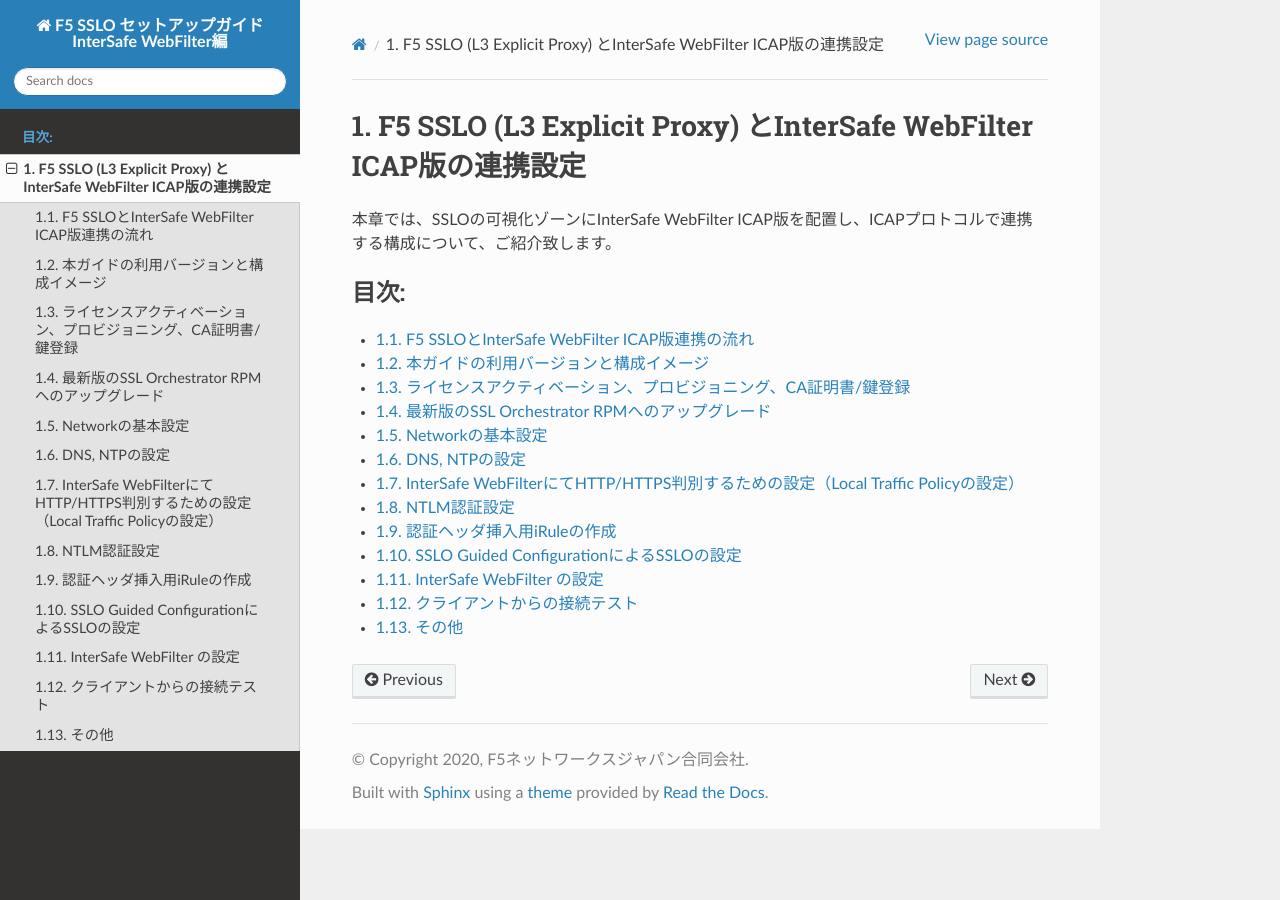
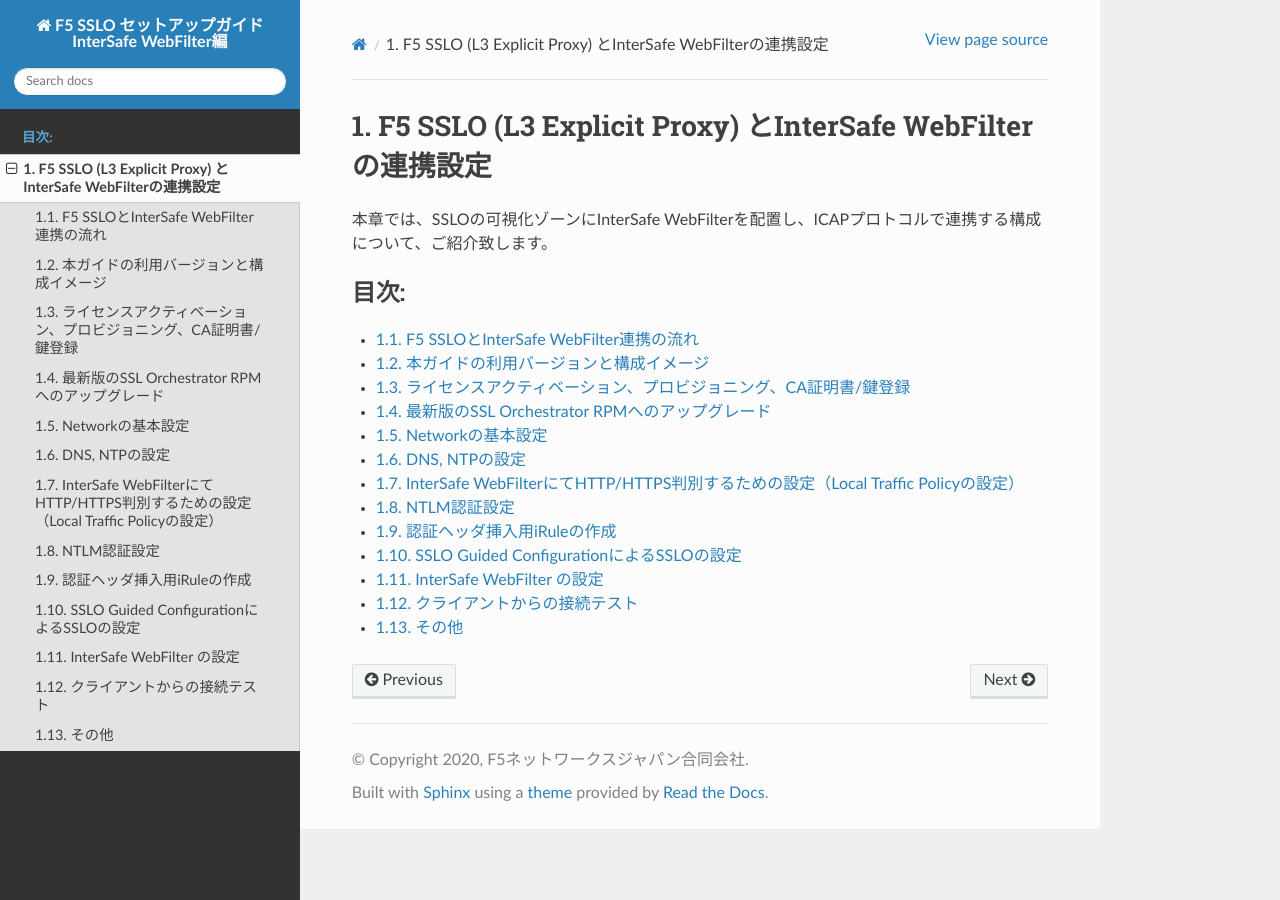
Before and after one commit to BeF5/f5j-sslo-iswf, a Sphinx documentation site: the page built from docs/content1/content1.rst, in a window 1280 px wide. Built offline with Sphinx 7.4.7 and the Read the Docs theme 2.0.0, drawn with Linux system fonts in a browser that asks for light colours.

Commit message:
no message

```diff
--- a/docs/content1/content1.rst
+++ b/docs/content1/content1.rst
@@ -1,7 +1,7 @@
-F5 SSLO (L3 Explicit Proxy) とInterSafe WebFilter ICAP版の連携設定
+F5 SSLO (L3 Explicit Proxy) とInterSafe WebFilterの連携設定
 ================================================
 
-本章では、SSLOの可視化ゾーンにInterSafe WebFilter ICAP版を配置し、ICAPプロトコルで連携する構成について、ご紹介致します。
+本章では、SSLOの可視化ゾーンにInterSafe WebFilterを配置し、ICAPプロトコルで連携する構成について、ご紹介致します。
 
 
 .. toctree::
--- a/docs/content1/module01/module01.rst
+++ b/docs/content1/module01/module01.rst
@@ -1,7 +1,7 @@
-F5 SSLOとInterSafe WebFilter ICAP版連携の流れ
+F5 SSLOとInterSafe WebFilter連携の流れ
 ======================================
 
-F5 SSLOとInterSafe WebFilter　ICAP版の連携の流れは以下の通りです。
+F5 SSLOとInterSafe WebFilterの連携の流れは以下の通りです。
 
 .. figure:: images/mod1-1.png
    :scale: 100%
--- a/docs/content1/module02/module02.rst
+++ b/docs/content1/module02/module02.rst
@@ -10,7 +10,7 @@
          :widths: 30, 40
 
          "F5 SSL Orchestrator", "v15.1.2-0.0.9Final ‒ 7.5.2"
-         "InterSafe WebFilter ICAP Server  ", "| Ver.xxx"
+         "InterSafe WebFilter", "| Ver.9.1 Build1501"
 
    .. note::
     - （各F5代理店でサポート可能な範囲において、）極力最新のバージョンを適用頂くことをおすすめ致します。最新のバージョンはAskF5でご確認下さい。
```
Also changed, not shown: docs/content1/module02/images/mod2-1.png.
